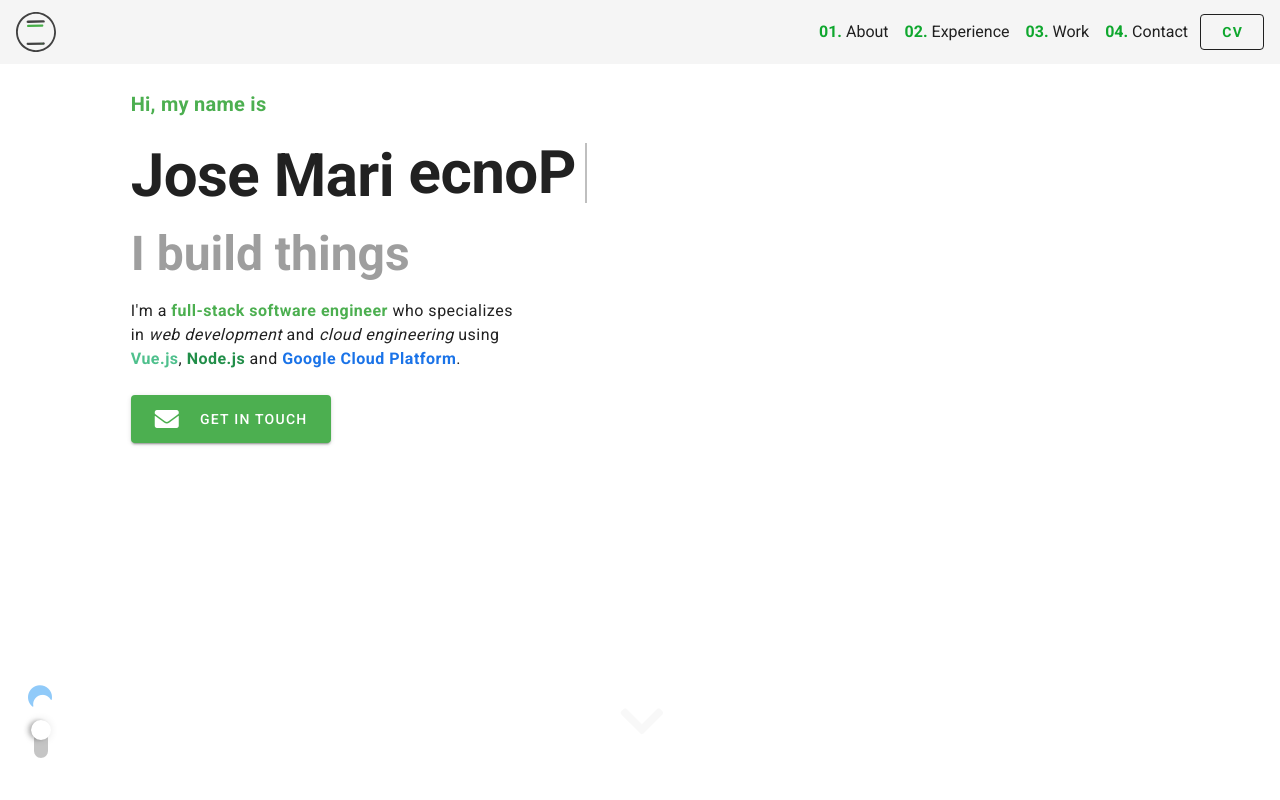
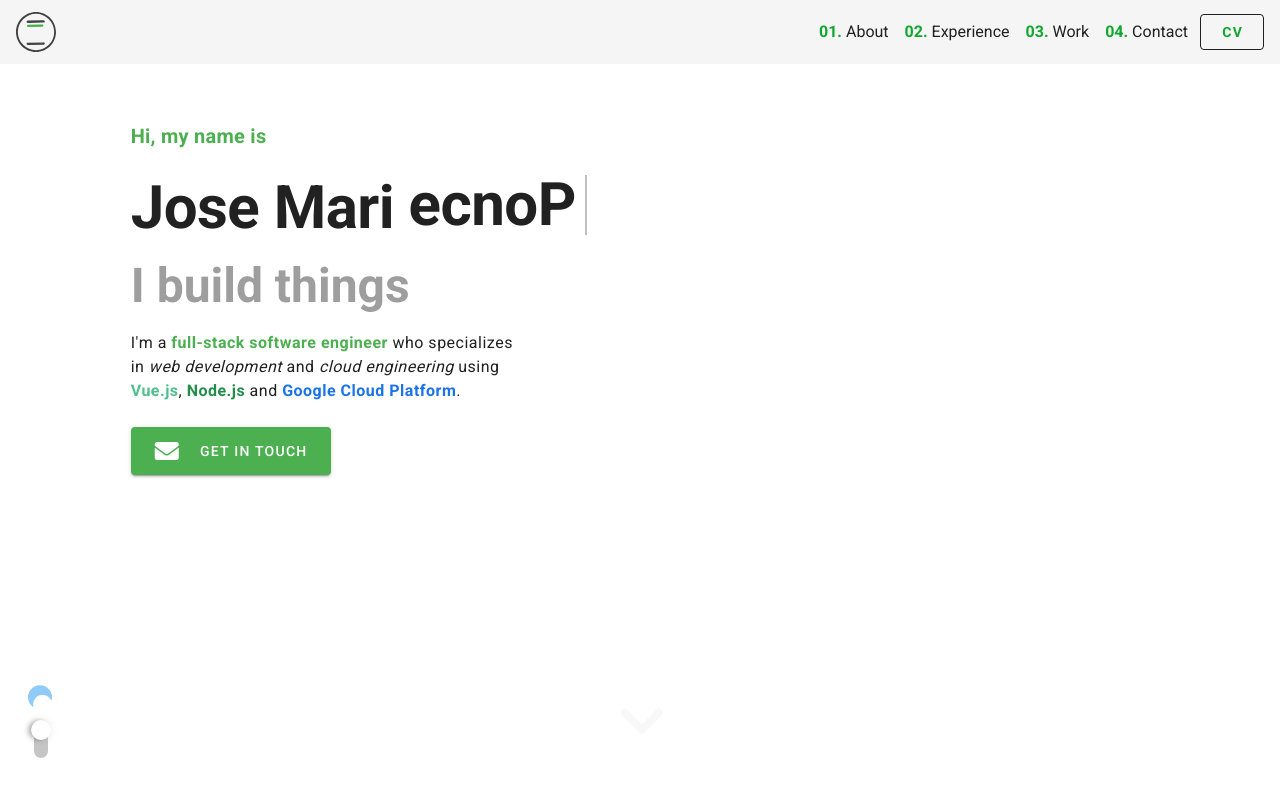
Before and after one commit to ecnopdev/vue-portfolio, a Vue app: page /#/main in a window 1280 px wide. Shown: the top 800 px of the page. Built offline with nearby package versions, Linux system fonts and the light colour scheme; a web font is replaced by a local one.

Commit message:
add margin on default home section

```diff
--- a/src/sections/Home.vue
+++ b/src/sections/Home.vue
@@ -5,7 +5,7 @@
     class="d-flex align-start"
     color="primary"
   >
-    <v-row>
+    <v-row class="mt-5">
       <v-col cols="1"></v-col>
       <v-col cols="11">
         <v-container>
```
Also changed, not shown: 15 other files (tests, documents, lock files or other folders).
